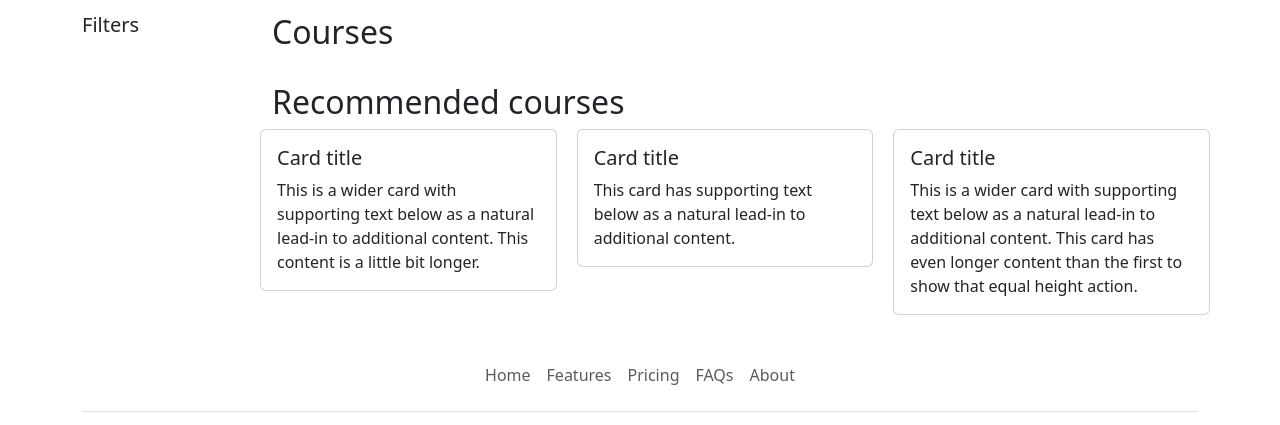
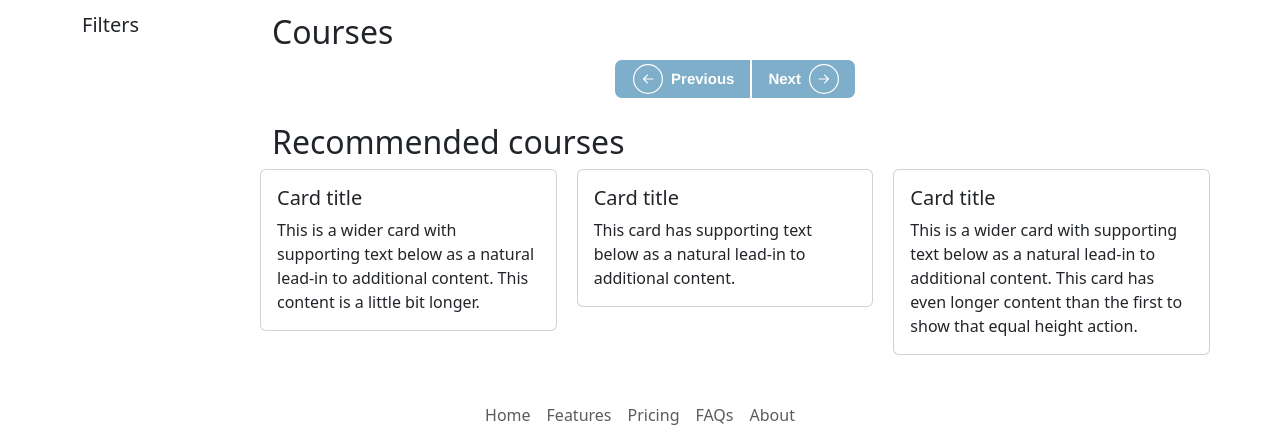
Before and after one commit to KleinJonasUVT/thesis_ma_recsys, a Flask app: template templates/home.html in a window 1280 px wide. Shown: the part 245-670 px from the top of the page. Run offline with Flask 3, Linux system fonts and the light colour scheme; the template is opened without the code that fills it, so the values that code supplies are empty.

Commit message:
Added pagination buttons

```diff
--- a/app.py
+++ b/app.py
@@ -18,7 +18,9 @@ def show_courselist_first():
   next_page_number = 2
   next_courselist = load_courselist_from_db(str(2))
   show_next_button = bool(next_courselist)
-  return render_template('home.html', courselist=courselist, filters=filters, show_next_button=show_next_button, next_page = '2', max_pages=max_pages)
+  courselist_page_number=1
+  is_less_than_5 = int(courselist_page_number) < 5
+  return render_template('home.html', courselist=courselist, filters=filters, show_next_button=show_next_button, next_page = '2', max_pages=max_pages, courselist_page_number=courselist_page_number, is_less_than_5=is_less_than_5)
 
 @app.route("/api/courses")
 def list_courses():
@@ -35,10 +37,15 @@ def show_courselist(courselist_page_number):
   prev_page = int(courselist_page_number) - 1
   prev_courselist = load_courselist_from_db(prev_page)
   show_prev_button = bool(prev_courselist)
+  courselist_page_number=int(courselist_page_number)
+  is_less_than_5 = int(courselist_page_number) < 5
+  is_more_than_4 = int(courselist_page_number) > 4
+  is_more_than_3_to_end = int(max_pages - courselist_page_number) > 3
+  is_less_than_4_to_end = int(max_pages - courselist_page_number) < 4
   if not courselist:
     return "Not Found", 404
   else:
-    return render_template('home.html', courselist=courselist, filters=filters, show_next_button=show_next_button, show_prev_button=show_prev_button, next_page=next_page, prev_page=prev_page, max_pages=max_pages)
+    return render_template('home.html', courselist=courselist, filters=filters, show_next_button=show_next_button, show_prev_button=show_prev_button, next_page=next_page, prev_page=prev_page, max_pages=max_pages, courselist_page_number=courselist_page_number, is_less_than_5=is_less_than_5, is_more_than_4=is_more_than_4, is_more_than_3_to_end=is_more_than_3_to_end, is_less_than_4_to_end=is_less_than_4_to_end)
 
 @app.route("/course/<course_code>")
 def show_course(course_code):
--- a/database.py
+++ b/database.py
@@ -38,7 +38,7 @@ def load_course_from_db(course_code):
 
 def load_courselist_from_db(courselist_page_number):
     with engine.connect() as conn:
-        result = conn.execute(text("SELECT * FROM (SELECT *, FLOOR((ROW_NUMBER() OVER (ORDER BY (SELECT NULL)) + 2) / 3) AS pair_num FROM courses) AS numbered_rows WHERE pair_num = :val"), parameters=dict(val=courselist_page_number))
+        result = conn.execute(text("SELECT * FROM (SELECT *, FLOOR((ROW_NUMBER() OVER (ORDER BY (SELECT NULL)) + 1) / 2) AS pair_num FROM courses) AS numbered_rows WHERE pair_num = :val"), parameters=dict(val=courselist_page_number))
     courselist = []
     columns = result.keys()
     for row in result:
@@ -50,5 +50,5 @@ def get_max_courselist_pages():
     with engine.connect() as conn:
         result = conn.execute(text("SELECT COUNT(*) FROM courses"))
         total_rows = result.scalar()
-    max_pages = math.ceil((total_rows + 2) / 3)
+    max_pages = math.ceil((total_rows + 1) / 2)
     return max_pages
--- a/templates/home.html
+++ b/templates/home.html
@@ -23,6 +23,11 @@
     .custom-button {
       background-color: #006094;
       color: white;
+    }
+
+    .button-row {
+        display: flex;
+        justify-content: center;
     }
   </style>
 </head>
@@ -53,35 +58,11 @@
           </div>
           <div>
             <div class="row">
-              {% if show_prev_button %}
-                {% if show_next_button %}
-                  <div class="button-row">
-                    {% include 'prev_button.html' %}
-                    {% include 'next_button.html' %}
-                  </div>
-                  {% for page in range(1, max_pages) %}
-                  {% endfor %}
-                {% else %}
-                  <a href="/{{ next_page }}" class="arrow">
-                    <div class="arrow-top"></div>
-                    <div class="arrow-bottom"></div>
-                  </a>
-                  {% for page in range(1, max_pages) %}
-                  {% endfor %}
-                {% endif %}
-              {% else %}
-                {% if show_next_button %}
-                  <a href="/{{ next_page }}" class="arrow">
-                    <div class="arrow-top"></div>
-                    <div class="arrow-bottom"></div>
-                  </a>
-                  {% for page in range(1, max_pages) %}
-                  {% endfor %}
-                {% else %}
-                  {% for page in range(1, max_pages) %}
-                  {% endfor %}
-                {% endif %}
-              {% endif %}
+              <div class="button-row">
+                {% include 'prev_button.html' %}
+                {% include 'pagination.html' %}
+                {% include 'next_button.html' %}
+              </div>
             </div>
           </div>
 
--- a/templates/next_button.html
+++ b/templates/next_button.html
@@ -1,11 +1,69 @@
+{% if show_next_button %}
 <style>
-     button {
+     button.next {
       cursor: pointer;
       font-weight: 700;
       font-family: Helvetica,"sans-serif";
       transition: all .2s;
       padding: 2px 16px;
-      border-radius: 8px;
+      border-top-right-radius: 8px;
+      border-bottom-right-radius: 8px;
+      background: #006094;
+      border: 1px solid transparent;
+      display: flex;
+      align-items: center;
+      font-size: 15px;
+      color: white;
+      line-height: 1;
+      outline: none;
+      border: 1px solid white;
+    }
+
+    button.next:hover {
+      background: #006094;
+    }
+
+    button.next > svg {
+      width: 30px;
+      margin-left: 8px;
+      transition: transform .3s ease-in-out;
+    }
+
+    button.next:hover svg {
+      transform: translateX(4px);
+    }
+
+    button.next:active {
+      transform: scale(0.95);
+    }
+
+    button.next > svg circle {
+      stroke: white;
+    }
+
+    button.next > svg path {
+      fill: white;
+    }
+</style>
+<a href="/{{ next_page }}" class="arrow">
+                    <button class="next">
+                      <span>Next</span>
+                      <svg width="34" height="34" viewBox="0 0 74 74" fill="none" xmlns="http://www.w3.org/2000/svg">
+                          <circle cx="37" cy="37" r="35.5" stroke="black" stroke-width="3"></circle>
+                          <path d="M25 35.5C24.1716 35.5 23.5 36.1716 23.5 37C23.5 37.8284 24.1716 38.5 25 38.5V35.5ZM49.0607 38.0607C49.6464 37.4749 49.6464 36.5251 49.0607 35.9393L39.5147 26.3934C38.9289 25.8076 37.9792 25.8076 37.3934 26.3934C36.8076 26.9792 36.8076 27.9289 37.3934 28.5147L45.8787 37L37.3934 45.4853C36.8076 46.0711 36.8076 47.0208 37.3934 47.6066C37.9792 48.1924 38.9289 48.1924 39.5147 47.6066L49.0607 38.0607ZM25 38.5L48 38.5V35.5L25 35.5V38.5Z" fill="black"></path>
+                      </svg>
+                    </button>
+                  </a>
+{% else %}
+<style>
+     button.next {
+      cursor: pointer;
+      font-weight: 700;
+      font-family: Helvetica,"sans-serif";
+      transition: all .2s;
+      padding: 2px 16px;
+      border-top-right-radius: 8px;
+      border-bottom-right-radius: 8px;
       background: #006094;
       border: 1px solid transparent;
       display: flex;
@@ -14,36 +72,40 @@
       float: right;
       color: white;
       line-height: 1;
+      opacity: 0.5;
+      pointer-events: none;
+      outline: none;
+      border: 1px solid white;
     }
 
-    button:hover {
+    button.next:hover {
       background: #006094;
     }
 
-    button > svg {
+    button.next > svg {
       width: 30px;
       margin-left: 8px;
       transition: transform .3s ease-in-out;
     }
 
-    button:hover svg {
+    button.next:hover svg {
       transform: translateX(4px);
     }
 
-    button:active {
+    button.next:active {
       transform: scale(0.95);
     }
 
-    button > svg circle {
+    button.next > svg circle {
       stroke: white;
     }
 
-    button > svg path {
+    button.next > svg path {
       fill: white;
     }
 </style>
 <a href="/{{ next_page }}" class="arrow">
-                    <button>
+                    <button class="next">
                       <span>Next</span>
                       <svg width="34" height="34" viewBox="0 0 74 74" fill="none" xmlns="http://www.w3.org/2000/svg">
                           <circle cx="37" cy="37" r="35.5" stroke="black" stroke-width="3"></circle>
@@ -51,3 +113,4 @@
                       </svg>
                     </button>
                   </a>
+{% endif %}
--- /dev/null
+++ b/templates/pagination.html
@@ -0,0 +1,96 @@
+<style>
+  button.page {
+    cursor: pointer;
+    font-weight: 700;
+    font-family: Helvetica,"sans-serif";
+    transition: all .2s;
+    padding: 7.8px 16px;
+    background: #006094;
+    border: 1px solid transparent;
+    display: flex;
+    align-items: center;
+    font-size: 15px;
+    color: white;
+    outline: none;
+    border: 1px solid white;
+    }
+
+  button.page:hover {
+    background: #006094;
+    }
+</style>
+{% if max_pages < 8 %}
+  {% for page in range(1, max_pages + 1) %}
+    <a href="/{{ page }}">
+      <button class="page">
+        <span>{{ page }}</span>
+      </button>
+    </a>
+  {% endfor %}
+{% elif max_pages > 7 %}
+  {% if is_less_than_5 %}
+        {% for page in range (1, 6) %}
+          <a href="/{{ page }}" class="arrow">
+            <button class="page">
+              <span>{{ page }}</span>
+            </button>
+          </a>
+        {% endfor %}
+        <div class="arrow">
+          <button class="page">
+            <span>...</span>
+          </button>
+        </div>
+        <a href="/{{ max_pages }}">
+          <button class="page">
+            <span>{{ max_pages }}</span>
+          </button>
+        </a>
+  {% elif is_more_than_4 and is_more_than_3_to_end %}
+        <a href="/1">
+          <button class="page">
+            <span>1</span>
+          </button>
+        </a>
+        <div>
+          <button class="page">
+            <span>...</span>
+          </button>
+        </div>
+        {% for page in range(courselist_page_number - 1, courselist_page_number + 2) %}
+          <a href="/{{ page }}">
+            <button class="page">
+              <span>{{ page }}</span>
+            </button>
+          </a>
+        {% endfor %}
+          <div>
+            <button class="page">
+              <span>...</span>
+            </button>
+          </div>
+          <a href="/{{ max_pages }}">
+            <button class="page">
+              <span>{{ max_pages }}</span>
+            </button>
+          </a>
+  {% elif is_less_than_4_to_end %}
+    <a href="/1">
+      <button class="page">
+        <span>1</span>
+      </button>
+    </a>
+    <div>
+      <button class="page">
+        <span>...</span>
+      </button>
+    </div>
+    {% for page in range(max_pages - 4, max_pages + 1) %}
+          <a href="/{{ page }}">
+            <button class="page">
+              <span>{{ page }}</span>
+            </button>
+          </a>
+    {% endfor %}
+  {% endif %}
+{% endif %}
--- a/templates/prev_button.html
+++ b/templates/prev_button.html
@@ -1,3 +1,4 @@
+{% if show_prev_button %}
 <style>
     button.previous {
       cursor: pointer;
@@ -5,7 +6,8 @@
       font-family: Helvetica,"sans-serif";
       transition: all .2s;
       padding: 2px 16px;
-      border-radius: 8px;
+      border-top-left-radius: 8px;
+      border-bottom-left-radius: 8px;
       background: #006094;
       border: 1px solid transparent;
       display: flex;
@@ -14,6 +16,8 @@
       float: left;
       color: white;
       line-height: 1;
+      outline: none;
+      border: 1px solid white;
     }
 
     button.previous:hover {
@@ -52,3 +56,63 @@
     <span>Previous</span>
   </button>
 </a>
+{% else %}
+<style>
+    button.previous {
+      cursor: pointer;
+      font-weight: 700;
+      font-family: Helvetica,"sans-serif";
+      transition: all .2s;
+      padding: 2px 16px;
+      border-top-left-radius: 8px;
+      border-bottom-left-radius: 8px;
+      background: #006094;
+      border: 1px solid transparent;
+      display: flex;
+      align-items: center;
+      font-size: 15px;
+      color: white;
+      line-height: 1;
+      opacity: 0.5;
+      pointer-events: none;
+      outline: none;
+      border: 1px solid white;
+    }
+
+    button.previous:hover {
+      background: #006094;
+    }
+
+    button.previous > svg {
+      width: 30px;
+      margin-right: 8px;
+      margin-left: 2px;
+      transition: transform .3s ease-in-out;
+    }
+
+    button.previous:hover svg {
+      transform: translateX(-4px);
+    }
+
+    button.previous:active {
+      transform: scale(0.95);
+    }
+
+    button.previous > svg circle {
+      stroke: white;
+    }
+
+    button.previous > svg path {
+      fill: white;
+    }
+</style>
+<a href="/{{ prev_page }}" class="arrow">
+  <button class="previous">
+    <svg width="34" height="34" viewBox="0 0 74 74" fill="none" xmlns="http://www.w3.org/2000/svg">
+  <circle cx="37" cy="37" r="35.5" stroke="black" stroke-width="3"></circle>
+  <path d="M25 35.5C24.1716 35.5 23.5 36.1716 23.5 37C23.5 37.8284 24.1716 38.5 25 38.5V35.5ZM49.0607 38.0607C49.6464 37.4749 49.6464 36.5251 49.0607 35.9393L39.5147 26.3934C38.9289 25.8076 37.9792 25.8076 37.3934 26.3934C36.8076 26.9792 36.8076 27.9289 37.3934 28.5147L45.8787 37L37.3934 45.4853C36.8076 46.0711 36.8076 47.0208 37.3934 47.6066C37.9792 48.1924 38.9289 48.1924 39.5147 47.6066L49.0607 38.0607ZM25 38.5L48 38.5V35.5L25 35.5V38.5Z" fill="black" transform="rotate(180 37 37)"></path>
+</svg>
+    <span>Previous</span>
+  </button>
+</a>
+{% endif %}
```
